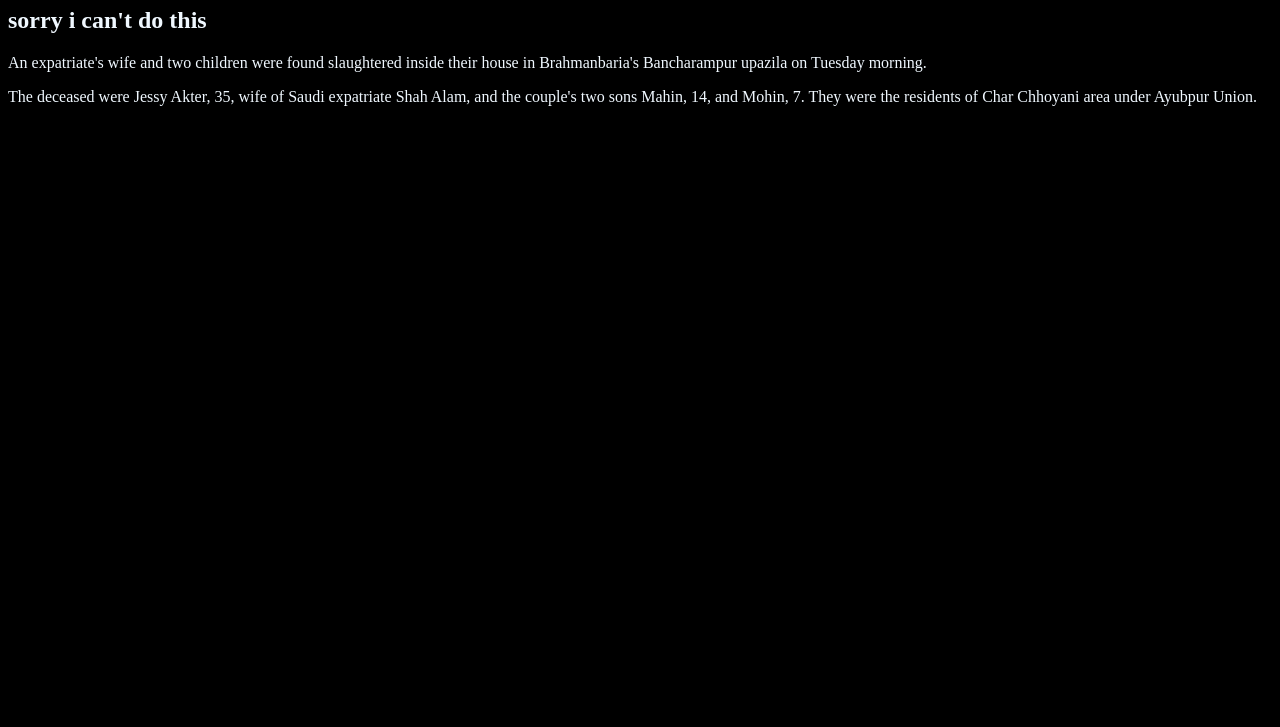
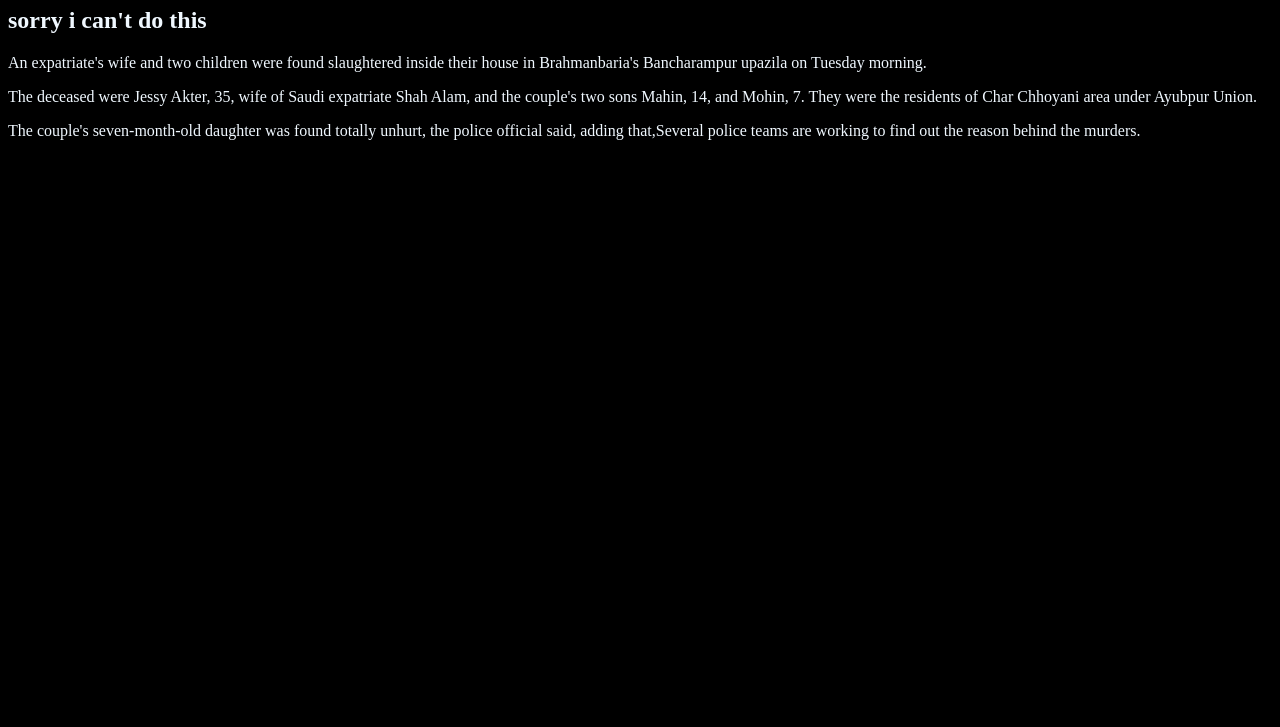
Before and after one commit to jubayerosds/my-first-ripo, a plain HTML site: page index.html in a window 1280 px wide. Shown: the part 73-800 px from the top of the page. Drawn offline with Linux system fonts and the light colour scheme.

```diff
--- a/index.html
+++ b/index.html
@@ -13,5 +13,6 @@
     <h2>sorry i can't do this</h2>
     <p>An expatriate's wife and two children were found slaughtered inside their house in Brahmanbaria's Bancharampur upazila on Tuesday morning.</p>
      <p>The deceased were Jessy Akter, 35, wife of Saudi expatriate Shah Alam, and the couple's two sons Mahin, 14, and Mohin, 7. They were the residents of Char Chhoyani area under Ayubpur Union.</p>
+     <p>The couple's seven-month-old daughter was found totally unhurt, the police official said, adding that,Several police teams are working to find out the reason behind the murders.</p>
 </body>
 </html>
```
